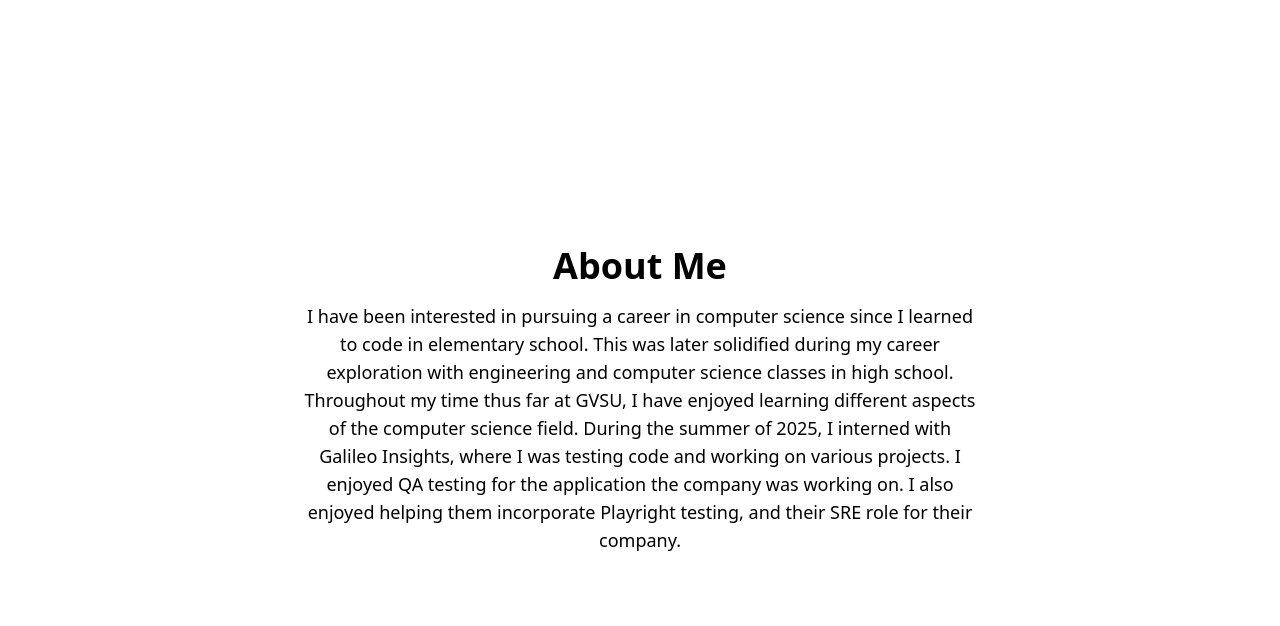
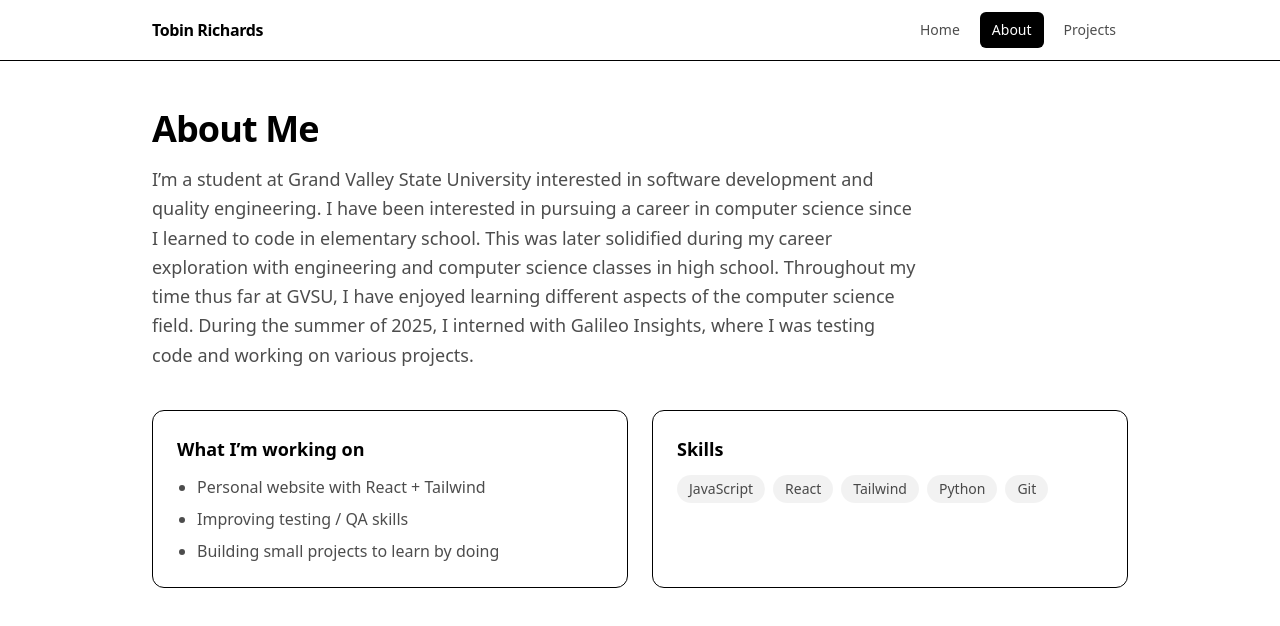
Before and after one commit to richarto1183/personal-website, a React (Vite) app: page /about in a window 1280 px wide. Shown: the top 626 px of the page. Built offline with nearby package versions, Linux system fonts and the light colour scheme.

Commit message:
Improve layout, spacing, and page structure

```diff
--- a/package.json
+++ b/package.json
@@ -11,7 +11,8 @@
   },
   "dependencies": {
     "react": "^19.2.0",
-    "react-dom": "^19.2.0"
+    "react-dom": "^19.2.0",
+    "react-router-dom": "^7.11.0"
   },
   "devDependencies": {
     "@eslint/js": "^9.39.1",
--- a/src/App.jsx
+++ b/src/App.jsx
@@ -7,6 +7,7 @@ import Projects from "./pages/Projects";
 export default function App() {
   return (
     <BrowserRouter>
+      <Navbar />
       <Routes>
         <Route path="/" element={<Home />} />
         <Route path="/about" element={<About />} />
--- /dev/null
+++ b/src/components/Container.jsx
@@ -0,0 +1,7 @@
+export default function Container({ children }) {
+  return (
+    <div className="mx-auto w-full max-w-5xl px-6 py-12">
+      {children}
+    </div>
+  );
+}
--- a/src/components/Navbar.jsx
+++ b/src/components/Navbar.jsx
@@ -1,23 +1,29 @@
 import { NavLink } from "react-router-dom";
 
 const linkClass = ({ isActive }) =>
-  `px-3 py-2 rounded-md text-sm font-medium transition ${
-    isActive ? "bg-white/10" : "hover:bg-white/10"
+  `rounded-md px-3 py-2 text-sm font-medium transition ${
+    isActive ? "bg-black text-white" : "text-black/70 hover:text-black hover:bg-black/5"
   }`;
 
 export default function Navbar() {
   return (
-    <header className="sticky top-0 border-b border-white/10 bg-black/40 backdrop-blur">
-      <nav className="mx-auto max-w-5xl px-6 py-3 flex gap-2">
+    <header className="sticky top-0 z-50 border-b bg-white/80 backdrop-blur">
+      <nav className="mx-auto max-w-5xl px-6 py-3 flex items-center justify-between">
+        <NavLink to="/" className="font-semibold tracking-tight">
+          Tobin Richards
+        </NavLink>
+
+        <div className="flex items-center gap-2">
           <NavLink to="/" className={linkClass}>
             Home
           </NavLink>
           <NavLink to="/about" className={linkClass}>
-          About Me
+            About
           </NavLink>
           <NavLink to="/projects" className={linkClass}>
             Projects
           </NavLink>
+        </div>
       </nav>
     </header>
   );
--- a/src/pages/About.jsx
+++ b/src/pages/About.jsx
@@ -1,18 +1,44 @@
+import Container from "../components/Container";
+
 export default function About() {
   return (
-    <main className="min-h-screen grid place-items-center px-6">
-      <section className="text-center max-w-2xl">
-        <h1 className="text-4xl font-bold mb-4">About Me</h1>
-        <p className="text-lg">
-          I have been interested in pursuing a career in computer science since I learned to code in
-	  elementary school. This was later solidified during my career exploration with engineering
-	  and computer science classes in high school. Throughout my time thus far at GVSU, I have
-	  enjoyed learning different aspects of the computer science field. During the summer of 2025,
-	  I interned with Galileo Insights, where I was testing code and working on various projects.
-	  I enjoyed QA testing for the application the company was working on. I also enjoyed helping
-	  them incorporate Playright testing, and their SRE role for their company.
-        </p>
-      </section>
-    </main>
+    <Container>
+      <h1 className="text-4xl font-bold tracking-tight">About Me</h1>
+      <p className="mt-4 text-lg text-black/70 max-w-3xl leading-relaxed">
+        I’m a student at Grand Valley State University interested in software development and
+        quality engineering. I have been interested in pursuing a career in computer science since I
+	learned to code in elementary school. This was later solidified during my career exploration
+	with engineering and computer science classes in high school. Throughout my time thus far at
+	GVSU, I have enjoyed learning different aspects of the computer science field. During the
+	summer of 2025, I interned with Galileo Insights, where I was testing code and working on
+	various projects.
+
+      </p>
+
+      <div className="mt-10 grid gap-6 md:grid-cols-2">
+        <section className="rounded-xl border p-6">
+          <h2 className="text-lg font-semibold">What I’m working on</h2>
+          <ul className="mt-3 list-disc pl-5 text-black/70 space-y-2">
+            <li>Personal website with React + Tailwind</li>
+            <li>Improving testing / QA skills</li>
+            <li>Building small projects to learn by doing</li>
+          </ul>
+        </section>
+
+        <section className="rounded-xl border p-6">
+          <h2 className="text-lg font-semibold">Skills</h2>
+          <div className="mt-3 flex flex-wrap gap-2">
+            {["JavaScript", "React", "Tailwind", "Python", "Git"].map((skill) => (
+              <span
+                key={skill}
+                className="rounded-full bg-black/5 px-3 py-1 text-sm text-black/70"
+              >
+                {skill}
+              </span>
+            ))}
+          </div>
+        </section>
+      </div>
+    </Container>
   );
 }
--- a/src/pages/Home.jsx
+++ b/src/pages/Home.jsx
@@ -1,13 +1,39 @@
+import Container from "../components/Container";
+
 export default function Home() {
   return (
-    <main className="min-h-screen grid place-items-center px-6">
-      <section className="text-center">
-        <h1 className="text-5xl font-bold mb-4">Tobin Richards</h1>
-        <p className="text-lg max-w-md mx-auto">
-          I am a software developer interested in web development, QA, and building
-          clean, reliable applications.
+    <Container>
+      <div className="flex flex-col gap-6">
+        <div className="inline-flex items-center gap-2 rounded-full border px-3 py-1 text-sm text-black/70 w-fit">
+          <span className="h-2 w-2 rounded-full bg-green-500" />
+          Open to opportunities
+        </div>
+
+        <h1 className="text-5xl font-bold leading-tight tracking-tight">
+          Hi, I’m Tobin.
+        </h1>
+
+        <p className="text-lg text-black/70 max-w-2xl leading-relaxed">
+          I’m a software developer interested in web development, QA, and building clean,
+          reliable applications. I like writing clean code, testing thoroughly, and shipping
+          projects that people can actually use.
         </p>
-      </section>
-    </main>
+
+        <div className="flex flex-wrap gap-3 pt-2">
+          <a
+            href="/projects"
+            className="rounded-md bg-black px-4 py-2 text-white text-sm font-medium"
+          >
+            View Projects
+          </a>
+          <a
+            href="/about"
+            className="rounded-md border px-4 py-2 text-sm font-medium"
+          >
+            About Me
+          </a>
+        </div>
+      </div>
+    </Container>
   );
 }
--- a/src/pages/Projects.jsx
+++ b/src/pages/Projects.jsx
@@ -1,12 +1,47 @@
+import Container from "../components/Container";
+
+const projects = [
+  {
+    title: "Personal Website",
+    description: "A responsive personal site built with Vite, React, and Tailwind.",
+    tech: ["React", "Tailwind", "Vite"],
+  },
+  {
+    title: "QA / Testing Practice",
+    description: "Practice work focused on writing and organizing automated tests.",
+    tech: ["Python", "Testing"],
+  },
+  {
+    title: "Class Projects",
+    description: "A collection of programming assignments and small apps from coursework.",
+    tech: ["JavaScript", "Python"],
+  },
+];
+
 export default function Projects() {
   return (
-    <main className="min-h-screen grid place-items-center px-6">
-      <section className="text-center max-w-2xl">
-        <h1 className="text-4xl font-bold mb-4">Projects</h1>
-        <p className="text-lg">
-          List a few projects here (class projects, QA/testing work, anything you’re proud of).
-        </p>
-      </section>
-    </main>
+    <Container>
+      <h1 className="text-4xl font-bold tracking-tight">Projects</h1>
+      <p className="mt-4 text-lg text-black/70 max-w-3xl">
+        Here are a few things I’ve worked on. I’ll keep adding to this as I build more.
+      </p>
+
+      <div className="mt-10 grid gap-6 md:grid-cols-2">
+        {projects.map((p) => (
+          <article key={p.title} className="rounded-xl border p-6 hover:bg-black/5 transition">
+            <h2 className="text-lg font-semibold">{p.title}</h2>
+            <p className="mt-2 text-black/70">{p.description}</p>
+
+            <div className="mt-4 flex flex-wrap gap-2">
+              {p.tech.map((t) => (
+                <span key={t} className="rounded-full bg-black/5 px-3 py-1 text-sm text-black/70">
+                  {t}
+                </span>
+              ))}
+            </div>
+          </article>
+        ))}
+      </div>
+    </Container>
   );
 }
```
Also changed, not shown: 1 other file (tests, documents, lock files or other folders). Lines whose indentation alone changed are shown as unchanged.
